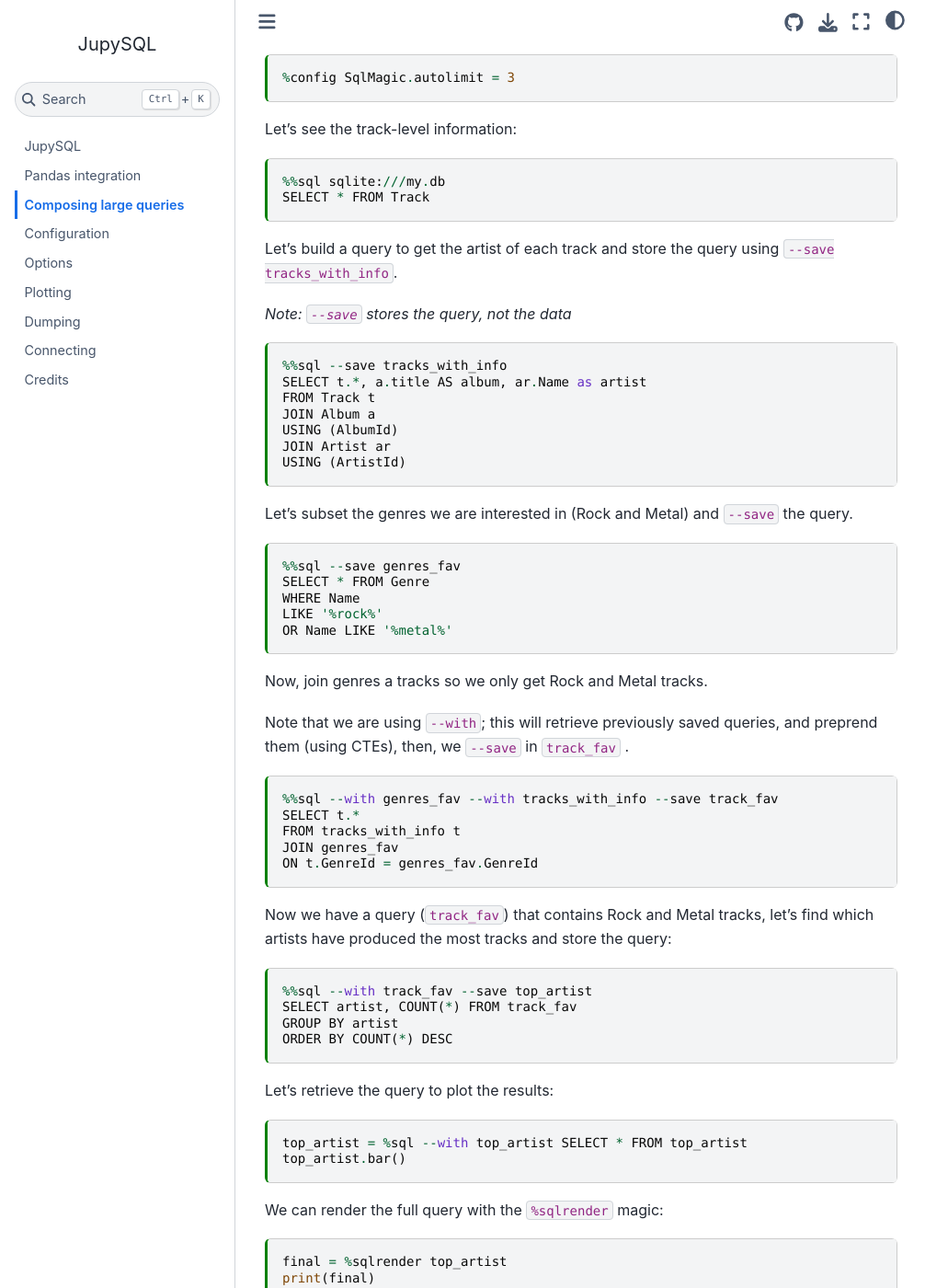
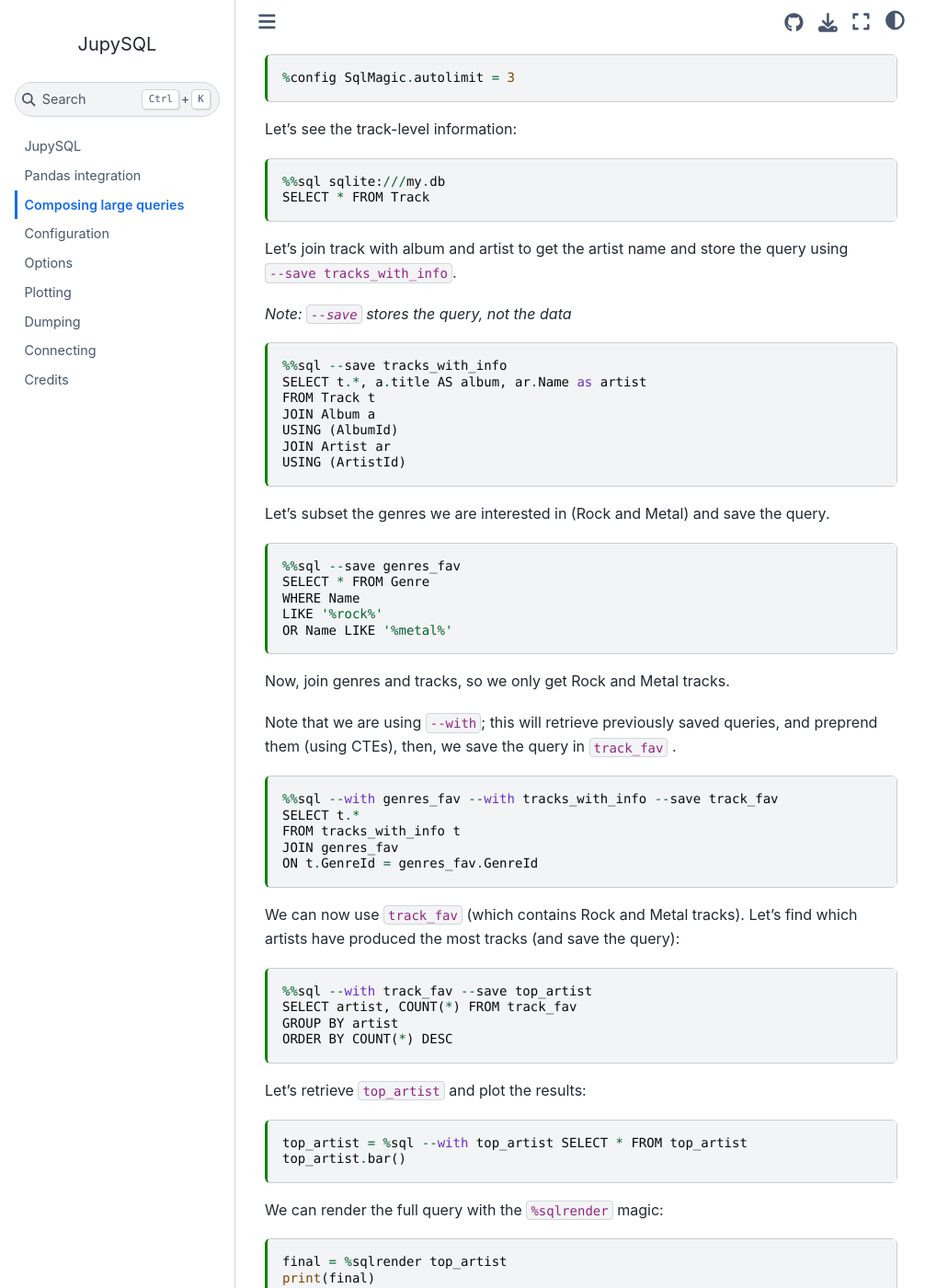
Before and after one commit to catherinedevlin/ipython-sql, a Jupyter Book: the page built from doc/compose.md, in a window 1280 px wide and 1400 px high, scrolled down 735 px. Shown: the whole window at 92% size, without its empty margins (0-1031 px from the left). Built offline with Jupyter Book 1.0.4 settings and Sphinx 7.4.7 and the Sphinx Book theme 1.1.4, drawn with Linux system fonts in a browser that asks for light colours; some of the changed text lies outside the part shown.

Commit message:
improvements to compose.md

````diff
--- a/doc/_config.yml
+++ b/doc/_config.yml
@@ -6,7 +6,7 @@
 # See https://jupyterbook.org/content/execute.html
 execute:
   execute_notebooks: force
-  timeout: 60
+  timeout: 90
 
 # Define the name of the latex output file for PDF builds
 latex:
--- a/doc/compose.md
+++ b/doc/compose.md
@@ -52,7 +52,7 @@
 SELECT * FROM Track
 ```
 
-Let's build a query to get the artist of each track and store the query using `--save tracks_with_info`.
+Let's join track with album and artist to get the artist name and store the query using `--save tracks_with_info`.
 
 *Note: `--save` stores the query, not the data*
 
@@ -66,7 +66,7 @@
 USING (ArtistId)
 ```
 
-Let's subset the genres we are interested in (Rock and Metal) and `--save` the query.
+Let's subset the genres we are interested in (Rock and Metal) and save the query.
 
 ```{code-cell} ipython3
 %%sql --save genres_fav
@@ -76,9 +76,9 @@
 OR Name LIKE '%metal%'
 ```
 
-Now, join genres a tracks so we only get Rock and Metal tracks.
+Now, join genres and tracks, so we only get Rock and Metal tracks.
 
-Note that we are using `--with`; this will retrieve previously saved queries, and preprend them (using CTEs), then, we `--save` in `track_fav` .
+Note that we are using `--with`; this will retrieve previously saved queries, and preprend them (using CTEs), then, we save the query in `track_fav` .
 
 ```{code-cell} ipython3
 %%sql --with genres_fav --with tracks_with_info --save track_fav
@@ -88,7 +88,7 @@
 ON t.GenreId = genres_fav.GenreId
 ```
 
-Now we have a query (`track_fav`) that contains Rock and Metal tracks, let's find which artists have produced the most tracks and store the query:
+We can now use `track_fav` (which contains Rock and Metal tracks). Let's find which artists have produced the most tracks (and save the query):
 
 ```{code-cell} ipython3
 %%sql --with track_fav --save top_artist
@@ -97,7 +97,7 @@
 ORDER BY COUNT(*) DESC
 ```
 
-Let's retrieve the query to plot the results:
+Let's retrieve `top_artist` and plot the results:
 
 ```{code-cell} ipython3
 top_artist = %sql --with top_artist SELECT * FROM top_artist
@@ -111,7 +111,7 @@
 print(final)
 ```
 
-Verify it produces the same result:
+We can verify the retrieved query returns the same result:
 
 ```{code-cell} ipython3
 %%sql
````
